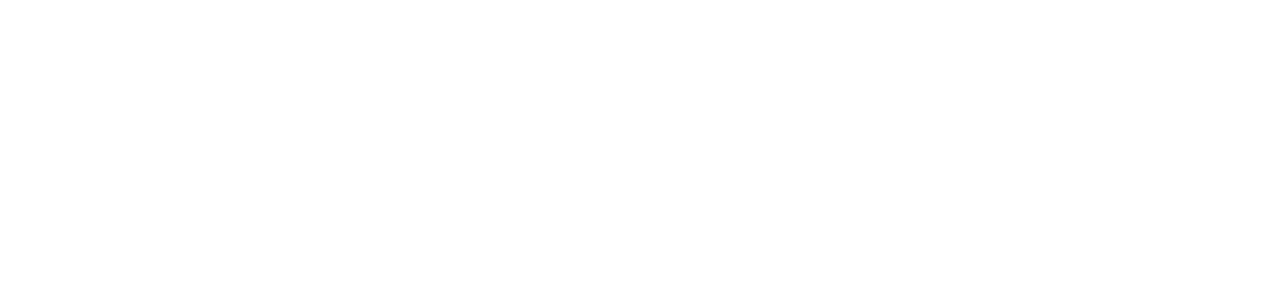
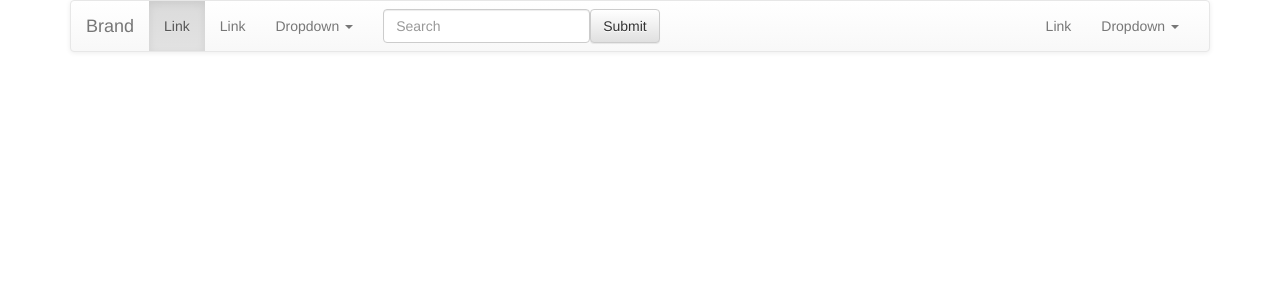
Before and after one commit to PradipH31/CIBT_Notes_Angular_Part1, an Angular app: page / in a window 1280 px wide. Shown: the top 300 px of the page. Built offline with nearby package versions, Linux system fonts and the light colour scheme.

Commit message:
Renamed app-navbar to navbar, added html & used navbar

```diff
--- a/src/app/app.component.html
+++ b/src/app/app.component.html
@@ -1 +1,2 @@
+<navbar></navbar>
 <router-outlet></router-outlet>
--- a/src/app/shared/navbar/navbar.component.html
+++ b/src/app/shared/navbar/navbar.component.html
@@ -1,3 +1,55 @@
-<p>
-  navbar works!
-</p>
+<nav class="navbar navbar-default">
+    <div class="container-fluid">
+        <!-- Brand and toggle get grouped for better mobile display -->
+        <div class="navbar-header">
+            <button type="button" class="navbar-toggle collapsed" data-toggle="collapse" data-target="#bs-example-navbar-collapse-1" aria-expanded="false">
+        <span class="sr-only">Toggle navigation</span>
+        <span class="icon-bar"></span>
+        <span class="icon-bar"></span>
+        <span class="icon-bar"></span>
+      </button>
+            <a class="navbar-brand" href="#">Brand</a>
+        </div>
+
+        <!-- Collect the nav links, forms, and other content for toggling -->
+        <div class="collapse navbar-collapse" id="bs-example-navbar-collapse-1">
+            <ul class="nav navbar-nav">
+                <li class="active"><a href="#">Link <span class="sr-only">(current)</span></a></li>
+                <li><a href="#">Link</a></li>
+                <li class="dropdown">
+                    <a href="#" class="dropdown-toggle" data-toggle="dropdown" role="button" aria-haspopup="true" aria-expanded="false">Dropdown <span class="caret"></span></a>
+                    <ul class="dropdown-menu">
+                        <li><a href="#">Action</a></li>
+                        <li><a href="#">Another action</a></li>
+                        <li><a href="#">Something else here</a></li>
+                        <li role="separator" class="divider"></li>
+                        <li><a href="#">Separated link</a></li>
+                        <li role="separator" class="divider"></li>
+                        <li><a href="#">One more separated link</a></li>
+                    </ul>
+                </li>
+            </ul>
+            <form class="navbar-form navbar-left">
+                <div class="form-group">
+                    <input type="text" class="form-control" placeholder="Search">
+                </div>
+                <button type="submit" class="btn btn-default">Submit</button>
+            </form>
+            <ul class="nav navbar-nav navbar-right">
+                <li><a href="#">Link</a></li>
+                <li class="dropdown">
+                    <a href="#" class="dropdown-toggle" data-toggle="dropdown" role="button" aria-haspopup="true" aria-expanded="false">Dropdown <span class="caret"></span></a>
+                    <ul class="dropdown-menu">
+                        <li><a href="#">Action</a></li>
+                        <li><a href="#">Another action</a></li>
+                        <li><a href="#">Something else here</a></li>
+                        <li role="separator" class="divider"></li>
+                        <li><a href="#">Separated link</a></li>
+                    </ul>
+                </li>
+            </ul>
+        </div>
+        <!-- /.navbar-collapse -->
+    </div>
+    <!-- /.container-fluid -->
+</nav>
--- a/src/app/shared/navbar/navbar.component.ts
+++ b/src/app/shared/navbar/navbar.component.ts
@@ -1,7 +1,7 @@
 import { Component, OnInit } from '@angular/core';
 
 @Component({
-  selector: 'app-navbar',
+  selector: 'navbar',
   templateUrl: './navbar.component.html',
   styleUrls: ['./navbar.component.css']
 })
```
